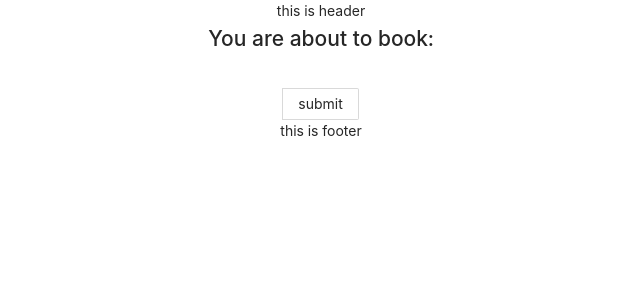
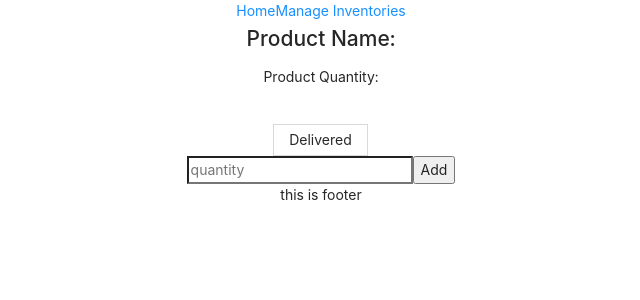
Before and after one commit to rashik07/warehouse_management_client_frontend, a React (Create React App) app: page /productDetails/1 in a window 1280 px wide. Shown: the top 300 px of the page, without its empty margins (319-959 px from the left). Built offline with nearby package versions, Linux system fonts and the light colour scheme; no server answers.

Commit message:
delete product

```diff
--- a/src/App.js
+++ b/src/App.js
@@ -7,6 +7,7 @@ import Home from './Pages/Home/Home/Home';
 import Footer from './Pages/HeaderFooter/Footer';
 import 'antd/dist/antd.css';
 import ProductDetails from './Pages/ProductDetails/ProductDetails';
+import ManageInventory from './Pages/ManageInventory/ManageInventory';
 
 function App() {
   return (
@@ -14,7 +15,9 @@ function App() {
       <Header></Header>
       <Routes>
         <Route path="/" element={<Home></Home>}></Route>
+        <Route path="/home" element={<Home></Home>}></Route>
         <Route path='/productDetails/:product_id' element={<ProductDetails></ProductDetails>}></Route>
+        <Route path='/manage' element={<ManageInventory></ManageInventory>}></Route>
 
       </Routes>
       <Footer></Footer>
--- a/src/Pages/HeaderFooter/Header.js
+++ b/src/Pages/HeaderFooter/Header.js
@@ -1,9 +1,11 @@
 import React from 'react';
+import { Link } from 'react-router-dom';
 
 const Header = () => {
     return (
         <header>
-            this is header
+            <Link to='/home'>Home</Link>
+            <Link to='/manage'>Manage Inventories</Link>
         </header>
     );
 };
--- a/src/Pages/Home/Product/Product.js
+++ b/src/Pages/Home/Product/Product.js
@@ -31,7 +31,7 @@ const Product = ({ product }) => {
           title={name}
           description={quantity}
         />
-        <Button onClick={() => navigateToProductDetail(_id)} className='btn btn-primary'> {name}</Button>
+        <Button onClick={() => navigateToProductDetail(_id)} className='btn btn-primary'> Update</Button>
       </Card>
 
 
--- /dev/null
+++ b/src/Pages/ManageInventory/ManageInventory.js
@@ -0,0 +1,61 @@
+import React, { useEffect, useState } from 'react';
+import { Divider, Popconfirm, Table } from 'antd';
+
+const ManageInventory = () => {
+    const [products, setProducts] = useState([]);
+
+    useEffect(() => {
+        fetch('http://localhost:5000/products')
+            .then(res => res.json())
+            .then(data => setProducts(data));
+    }, [])
+
+    const handleDelete = id =>{
+       console.log(id);
+            const url = `http://localhost:5000/products/${id}`;
+            fetch(url, {
+                method: 'DELETE'
+            })
+            .then(res => res.json())
+            .then(data => {
+                console.log(data);
+                const remaining = products.filter(product => product._id !== id);
+                setProducts(remaining);
+            })
+
+    }
+  const columns = [
+    // {
+    //     title: 'ID',
+    //     dataIndex: '_id',
+
+    //   },
+    {
+      title: 'Name',
+      dataIndex: 'name',
+
+    },
+    {
+      title: 'Quantity',
+      dataIndex: 'quantity',
+    },
+    {
+        title: 'operation',
+        dataIndex: 'operation',
+        render: (_, record) =>
+        products.length >= 1 ? (
+            <Popconfirm title="Sure to delete?" onConfirm={() => handleDelete(record._id)}>
+              <a>Delete</a>
+            </Popconfirm>
+          ) : null,
+      },
+  ];
+
+  return (
+    <div>
+      <Table columns={columns} dataSource={products} />
+    </div>
+  );
+};
+
+export default ManageInventory;
--- a/src/Pages/ProductDetails/ProductDetails.js
+++ b/src/Pages/ProductDetails/ProductDetails.js
@@ -25,18 +25,53 @@ const ProductDetails = () => {
       .then((res) => res.json())
       .then((data) => {
         console.log("success", data);
-        alert("users added successfully!!!");
+        alert("quantity update successfully!!!");
         window.location.reload()
 
 
       });
   };
 
+
+    const handleIncreaceProduct = (event) => {
+      // event.preventDefault();
+      // alert("some");
+      const quantity = product.quantity + parseInt(event.target.quantity.value) ;
+
+      const updatedProduct = { quantity };
+
+      // send data to the server
+      const url = `http://localhost:5000/products/${product_id}`;
+      fetch(url, {
+        method: "PUT",
+        headers: {
+          "content-type": "application/json",
+        },
+        body: JSON.stringify(updatedProduct),
+      })
+        .then((res) => res.json())
+        .then((data) => {
+          console.log("success", data);
+          alert("quantity update successfully!!!");
+          window.location.reload()
+
+
+        });
+    };
+
   return (
     <div>
-      <h2>You are about to book: {product.name}</h2>
-      {product.quantity} <br />
-      <Button onClick={()=>handleUpdateProduct()}>submit</Button>
+      <h2>Product Name: {product.name}</h2>
+      <p>Product Quantity: {product.quantity}</p><br />
+      <Button onClick={()=>handleUpdateProduct()}>Delivered</Button>
+
+
+      <form onSubmit={handleIncreaceProduct}>
+                <input type="number" name="quantity" placeholder='quantity' required />
+
+                <input type="submit" value="Add" />
+
+      </form>
     </div>
   );
 };
```
